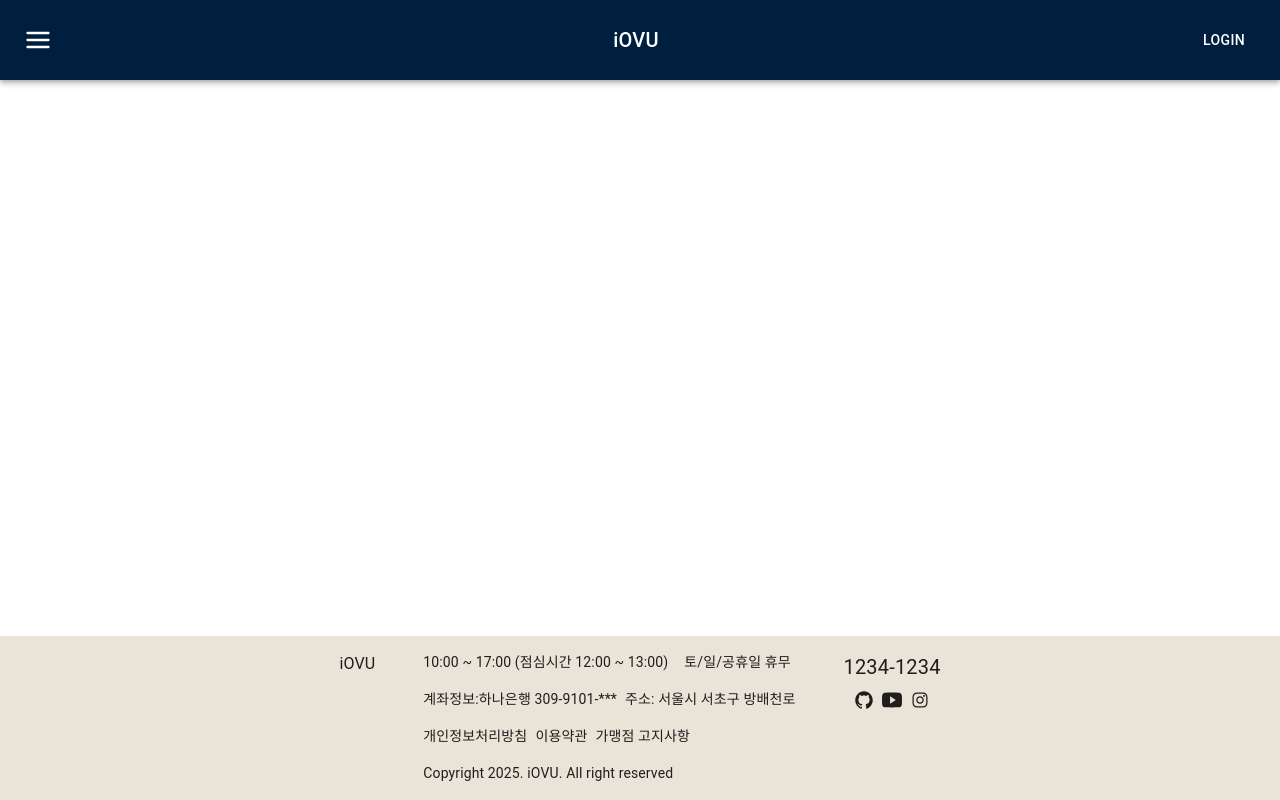
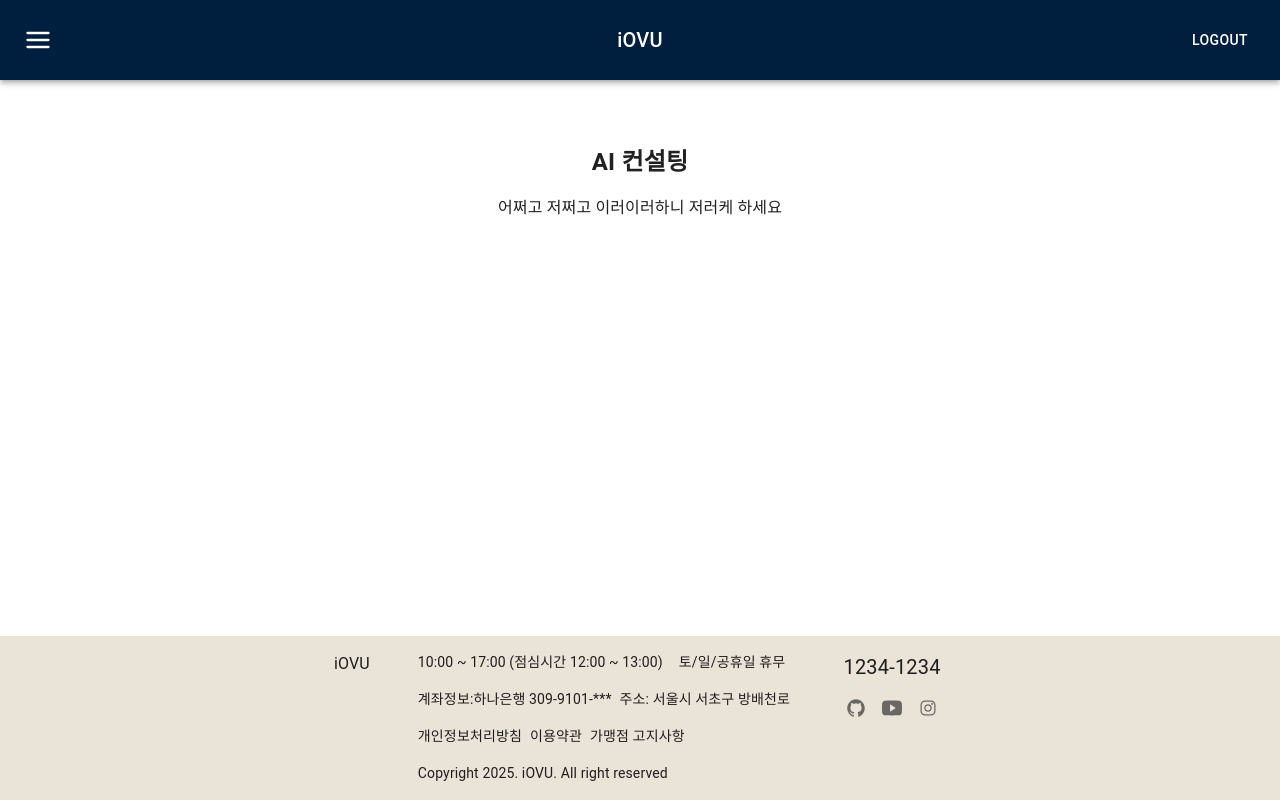
Before and after one commit to sunwook-dev/iOVU, a React (Create React App) app: page /report/consulting in a window 1280 px wide. Built offline with nearby package versions, Linux system fonts and the light colour scheme.

Commit message:
router연결 및 appbar 숨김

```diff
--- a/src/component/layout/Layout.jsx
+++ b/src/component/layout/Layout.jsx
@@ -1,9 +1,13 @@
-import React from "react";
+import { useLocation } from "react-router-dom";
 import NavBar from "./navBar/NavBar";
 import Footer from "./footer/Footer";
 import { Box } from "@mui/material";
 
 const Layout = ({ children }) => {
+  const location = useLocation();
+  const path = location.pathname;
+
+  const hideNavBar = path === "/login" || path === "/";
   return (
     <Box
       sx={{
@@ -12,7 +16,7 @@ const Layout = ({ children }) => {
         minHeight: "100vh",
       }}
     >
-      <NavBar />
+      {!hideNavBar && <NavBar />}
       <Box
         sx={{
           flexGrow: 1,
--- a/src/component/layout/footer/Footer.jsx
+++ b/src/component/layout/footer/Footer.jsx
@@ -1,17 +1,27 @@
 import React from "react";
-import { Box, Typography, Container } from "@mui/material";
-// import { useNavigate } from "react-router-dom";
+import { Box, Typography, Container, IconButton } from "@mui/material";
+import { useNavigate } from "react-router-dom";
 import { IoLogoGithub } from "react-icons/io";
 import { IoLogoYoutube } from "react-icons/io";
 import { IoLogoInstagram } from "react-icons/io";
 import { useTheme } from "@mui/material/styles";
+import { click } from "@testing-library/user-event/dist/cjs/setup/directApi.js";
 
 const Footer = () => {
   const theme = useTheme();
-  //   const navigate = useNavigate();
-  //   const clickLogo = () => {
-  //     navigate("/");
-  //   };
+  const navigate = useNavigate();
+  const clickLogo = () => {
+    navigate("/");
+  };
+  const clickGithub = () => {
+    window.open("https://github.com/sunwook-dev/iOVU-FRONT", "_blank");
+  };
+  const clickYoutube = () => {
+    window.open("https://www.youtube.com/", "_blank");
+  };
+  const clickInsta = () => {
+    window.open("https://www.instagram.com/", "_blank");
+  };
 
   return (
     <>
@@ -34,7 +44,7 @@ const Footer = () => {
           }}
         >
           {/* 로고, 시간 */}
-          <Box sx={{ display: "flex", cursor: "pointer" }}>
+          <Box onClick={clickLogo} sx={{ display: "flex", cursor: "pointer" }}>
             <Typography>iOVU</Typography>
           </Box>
           <Box>
@@ -116,12 +126,26 @@ const Footer = () => {
               sx={{
                 display: "flex",
                 justifyContent: "center",
-                columnGap: 1,
               }}
             >
-              <IoLogoGithub fontSize="20px" />
-              <IoLogoYoutube fontSize="20px" />
-              <IoLogoInstagram fontSize="20px" />
+              <IconButton>
+                <IoLogoGithub
+                  onClick={clickGithub}
+                  fontSize="20px"
+                  sx={{
+                    "&:hover": {
+                      cursor: "pointer",
+                    },
+                  }}
+                />
+              </IconButton>
+              <IconButton>
+                <IoLogoYoutube onClick={clickYoutube} fontSize="20px" />
+              </IconButton>
+              <IconButton>
+                <IoLogoInstagram onClick={clickInsta} fontSize="20px" />
+              </IconButton>
+
               {/* <YouTubeIcon fontSize="medium" />
             <InstagramIcon fontSize="medium" /> */}
             </Box>
--- a/src/component/layout/navBar/NavBar.jsx
+++ b/src/component/layout/navBar/NavBar.jsx
@@ -24,7 +24,14 @@ import { FiMenu } from "react-icons/fi";
 
 const NavBar = () => {
   const location = useLocation(); // 현재 경로 가져오기
+  const navigator = useNavigate();
   const isLandingPage = location.pathname === "/landing"; // LandingPage 여부 확인
+  const clickLogo = () => {
+    navigator("/search");
+  };
+  const clicktoLogout = () => {
+    navigator("/");
+  };
 
   // 드로어 상태 관리
   const [isDrawerOpen, setIsDrawerOpen] = useState(false);
@@ -97,7 +104,8 @@ const NavBar = () => {
         position="static"
         sx={{ minHeight: 80, justifyContent: "center", mb: 6 }}
       >
-        <Toolbar>
+        <Toolbar sx={{ display: "grid", gridTemplateColumns: "1fr auto 1fr" }}>
+          <Box sx={{ justifySelf: "start" }}>
             {!isLandingPage && (
               <IconButton
                 size="large"
@@ -110,10 +118,26 @@ const NavBar = () => {
                 <FiMenu />
               </IconButton>
             )}
-          <Typography variant="h6" component="div" sx={{ flexGrow: 1 }}>
+          </Box>
+
+          <Box
+            onClick={clickLogo}
+            sx={{
+              justifySelf: "center",
+              "&:hover": {
+                cursor: "pointer",
+              },
+            }}
+          >
+            <Typography variant="h6" component="div">
               iOVU
             </Typography>
-          <Button color="inherit">Login</Button>
+          </Box>
+          <Box sx={{ justifySelf: "end" }}>
+            <Button onClick={clicktoLogout} color="inherit">
+              Logout
+            </Button>
+          </Box>
         </Toolbar>
       </AppBar>
 
--- a/src/component/report/LinkTracking.jsx
+++ b/src/component/report/LinkTracking.jsx
@@ -1,8 +1,14 @@
 import { Paper, Box, Typography } from "@mui/material";
 import CommonButton from "../common/CommonButton";
 import CommonSubtitle from "../common/CommonSubtitle";
+import { useNavigate } from "react-router-dom";
 
 const LinkTracking = () => {
+  const navigator = useNavigate();
+  const clickLinkDetail = () => {
+    navigator("/report/link-domain");
+  };
+
   return (
     <Paper
       elevation={1}
@@ -17,6 +23,7 @@ const LinkTracking = () => {
       >
         <CommonSubtitle>Link Tracking</CommonSubtitle>
         <CommonButton
+          onClick={clickLinkDetail}
           size="small"
           color="fourth"
           sx={{
--- a/src/index.css
+++ b/src/index.css
@@ -1,13 +1,13 @@
-body {
+/* body {
   margin: 0;
   font-family: -apple-system, BlinkMacSystemFont, 'Segoe UI', 'Roboto', 'Oxygen',
     'Ubuntu', 'Cantarell', 'Fira Sans', 'Droid Sans', 'Helvetica Neue',
     sans-serif;
   -webkit-font-smoothing: antialiased;
   -moz-osx-font-smoothing: grayscale;
-}
+} */
 
 code {
-  font-family: source-code-pro, Menlo, Monaco, Consolas, 'Courier New',
+  font-family: source-code-pro, Menlo, Monaco, Consolas, "Courier New",
     monospace;
 }
--- /dev/null
+++ b/src/pages/Consulting.jsx
@@ -0,0 +1,15 @@
+import { Container, Typography, Box } from "@mui/material";
+import CommonTitle from "../component/common/CommonTitle";
+
+const Consulting = () => {
+  return (
+    <Container>
+      <CommonTitle>AI 컨설팅</CommonTitle>
+      <Box>
+        <Typography>어쩌고 저쩌고 이러이러하니 저러케 하세요</Typography>
+      </Box>
+    </Container>
+  );
+};
+
+export default Consulting;
--- a/src/pages/LandingPage.jsx
+++ b/src/pages/LandingPage.jsx
@@ -1,4 +1,4 @@
-import {Box, Container} from "@mui/material";
+import { Box, Container } from "@mui/material";
 
 import CommonButton from "../component/common/CommonButton";
 import CommonTitle from "../component/common/CommonTitle";
--- a/src/pages/Login.jsx
+++ b/src/pages/Login.jsx
@@ -13,6 +13,7 @@ const Login = () => {
   return (
     <Container
       sx={{
+        mt: 10,
         width: "1000px",
         display: "flex",
         flexDirection: "column",
@@ -29,7 +30,7 @@ const Login = () => {
           flexDirection: "column",
           alignItems: "center",
           justifyContent: "center",
-          my: 12,
+          my: 16,
           mx: "auto",
           columnGap: 4,
         }}
--- a/src/pages/Report.jsx
+++ b/src/pages/Report.jsx
@@ -18,9 +18,17 @@ import Analysis from "../component/report/Analysis";
 import CommonTitle from "../component/common/CommonTitle";
 import CommonButton from "../component/common/CommonButton";
 import { useState } from "react";
+import { useNavigate } from "react-router-dom";
 
 const Report = () => {
   const [date, setDate] = useState("");
+  const navigate = useNavigate();
+  const clicktoConsulting = () => {
+    navigate("/report/consulting");
+  };
+  const clicktoExportreport = () => {
+    navigate("/");
+  };
   return (
     <Container
       disableGutters
@@ -84,7 +92,7 @@ const Report = () => {
       </Box>
 
       {/* 2열 그리드 레이아웃 컨테이너 */}
-      <Box sx={{ width: "1000px" }}>
+      <Box sx={{ width: "1000px", mb: 4 }}>
         {/* 두 개의 열 컨테이너를 Flex로 구성 */}
         <Box sx={{ display: "flex", gap: "16px" }}>
           {/* 왼쪽 열 */}
@@ -149,6 +157,14 @@ const Report = () => {
           </Box>
         </Box>
       </Box>
+      <Box>
+        <CommonButton onClick={clicktoConsulting}>
+          AI 컨설팅 보러가기
+        </CommonButton>
+        <CommonButton onClick={clicktoExportreport}>
+          보고서 내보내기
+        </CommonButton>
+      </Box>
     </Container>
   );
 };
--- a/src/pages/ReportLinkDomainPage.jsx
+++ b/src/pages/ReportLinkDomainPage.jsx
@@ -1,5 +1,5 @@
 // src/pages/ReportLinkDomainPage/ReportLinkDomainPage.jsx
-import React from "react";
+
 import CommonTitle from "../component/common/CommonTitle";
 import {
   Container,
--- a/src/routes/router.js
+++ b/src/routes/router.js
@@ -7,6 +7,7 @@ import SearchPage from "../pages/SearchPage";
 import Report from "../pages/Report";
 import ReportsLists from "../pages/lists/ReportsLists";
 import DashBoard from "../pages/dashBoard/DashBoard";
+import Consulting from "../pages/Consulting";
 
 const Router = () => {
   return (
@@ -18,6 +19,7 @@ const Router = () => {
       <Route path="/reports" element={<ReportsLists />} />
       <Route path="/reports/1/dashboard" element={<DashBoard />} />
       <Route path="/report" element={<Report />} />
+      <Route path="/report/consulting" element={<Consulting />} />
     </Routes>
   );
 };
```
Also changed, not shown: src/pages/SearchPage.jsx (+5 -5 lines). Lines whose indentation alone changed are shown as unchanged.
